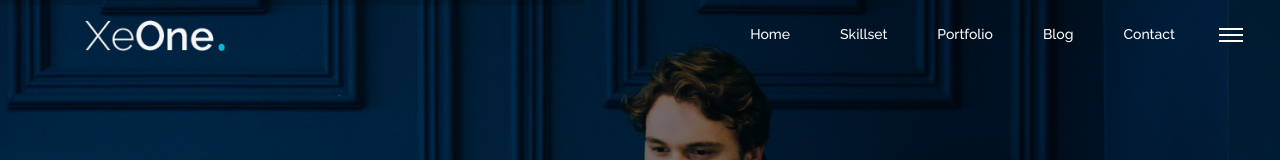
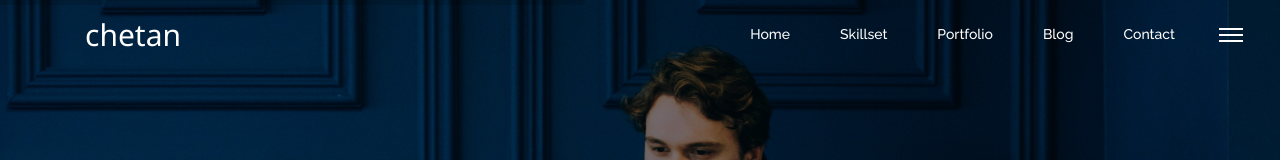
Before and after one commit to Chetan36/ChetanWeb, a website: page public/index.html in a window 1280 px wide. Shown: the top 160 px of the page. Drawn offline with nearby package versions, Linux system fonts and the light colour scheme; some packages are replaced by stand-ins of ours.

Commit message:
Logo changed

```diff
--- a/public/index.html
+++ b/public/index.html
@@ -60,7 +60,8 @@
    <nav class="navbar navbar-expand-lg transparent-bg static-nav">
       <div class="container">
          <a class="navbar-brand" href="index.html">
-         <img src="images/logo-transparent.png" alt="logo">
+         <!-- <img src="images/logo-transparent.png" alt="logo"> -->
+         <h3 style="color: white; font-family: 'Segoe UI', Tahoma, Geneva, Verdana, sans-serif">chetan</h3>
          </a>
          <button class="navbar-toggler navbar-toggler-right collapsed" type="button" data-toggle="collapse" data-target="#xenav">
             <span> </span>
```
